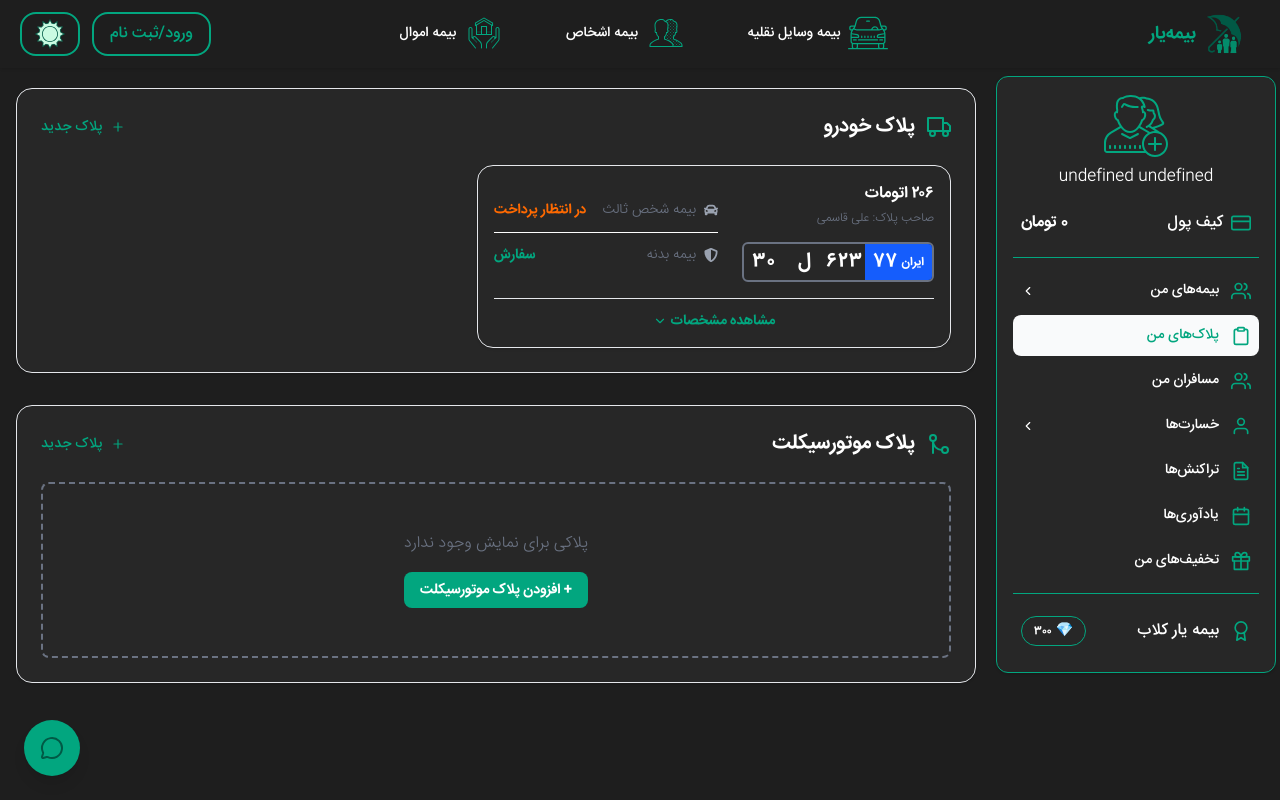
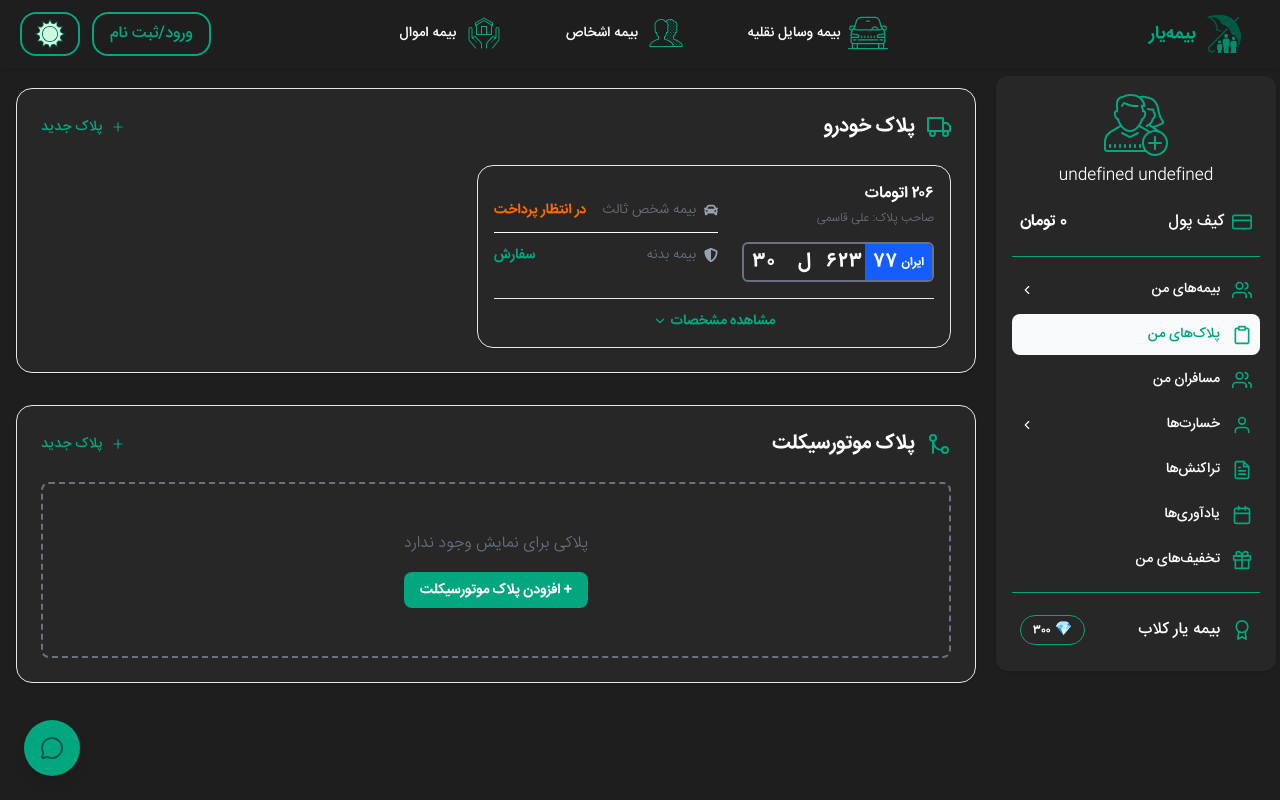
Before and after one commit to Alirezarh7/bimeYar, a React (Vite) app: page /profile/plates in a window 1280 px wide. Shown: the top 800 px of the page. Built offline with nearby package versions, Linux system fonts and the light colour scheme.

Commit message:
edit profileSidebar

```diff
--- a/src/component/page/profile/sidebar/ProfileSidebar.tsx
+++ b/src/component/page/profile/sidebar/ProfileSidebar.tsx
@@ -39,7 +39,7 @@ const ProfileSidebar = () => {
   return (
     <div
       dir="rtl"
-      className="w-[280px] bg-[var(--card)] border border-[var(--primary)] rounded-xl p-4 shadow-sm flex flex-col gap-1 text-gray-800"
+      className="w-[280px] bg-[var(--card)] shadow-sm rounded-xl p-4 flex flex-col gap-1 text-gray-800"
     >
       <div className="flex flex-col items-center">
         {/* <img
```
